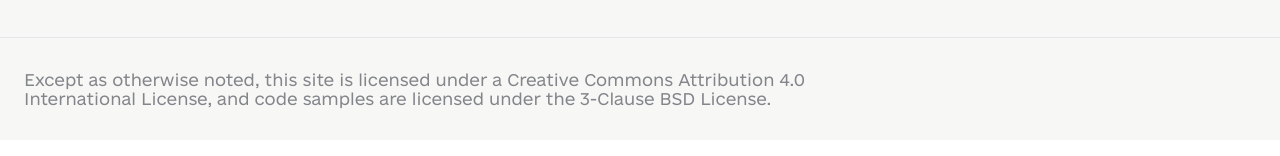
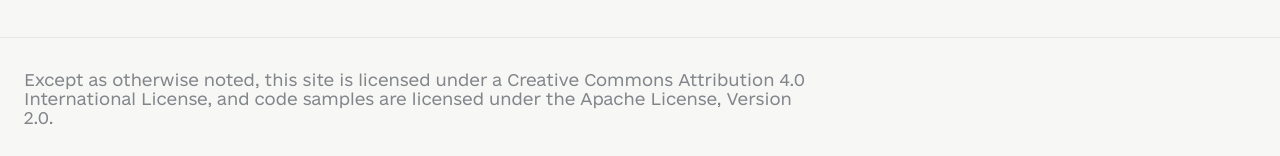
Before and after one commit to onflow/cadence-lang.org, a Next.js app: page / in a window 1280 px wide. Shown: the part 3477-3633 px from the top of the page. Built offline with nearby package versions, Linux system fonts and the light colour scheme.

Commit message:
BSD -> Apache

```diff
--- a/components/footer.js
+++ b/components/footer.js
@@ -4,7 +4,7 @@
         <div className="content-wrapper">
             <div className="license">
             Except as otherwise noted, this site is licensed under a Creative Commons Attribution 4.0 International License,
-            and code samples are licensed under the 3-Clause BSD License.
+            and code samples are licensed under the Apache License, Version 2.0.
             </div>
         </div>
     </footer>;
```
